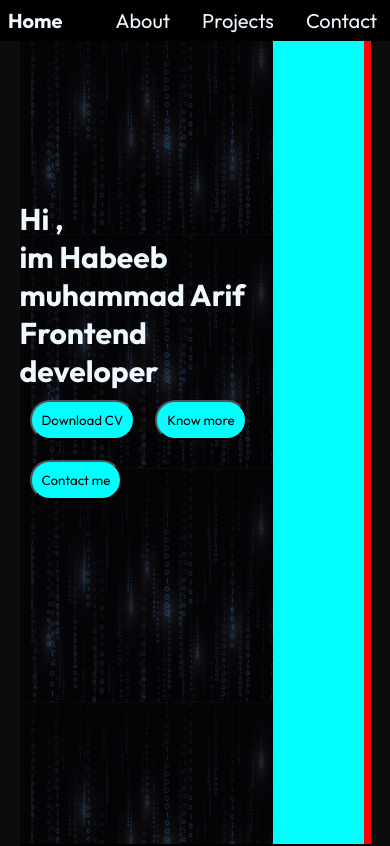
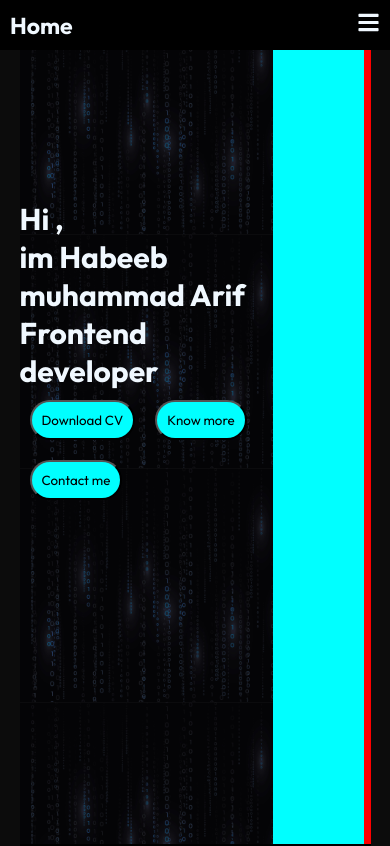
Before and after one commit to Habeeb8136/my-portfolio, a React (Create React App) app: page / in a window 390 px wide. Shown: the top 846 px of the page. Built offline with nearby package versions, Linux system fonts and the light colour scheme.

Commit message:
added popup menu for small screnn devices

```diff
--- a/src/Components/Navbar/Navbar.css
+++ b/src/Components/Navbar/Navbar.css
@@ -11,7 +11,8 @@
 .navLinks{
     display: flex;
     position: relative;
-    right:-3%
+    right:-3%;
+
 }
 .navLinks li ,.connect li{
     padding-inline: 1rem;
@@ -26,6 +27,38 @@ display: flex;
     box-shadow: 3px 3px 2px rgb(255, 0, 0);
     background-color: aqua;
 }
+.menuBtn{
+    display: none;
+}
+.navSmScreen{
+    padding-top: 50px;
+    position: absolute;
+    top: -620%;
+    align-items: center;
+    justify-content: center;
+    background-color: rgb(0, 0, 0);
+    text-align: center;
+    width: 100%;
+    border-bottom: 1px solid grey;
+    transition: 0.5s;
+    left: 0;
+}
+.navSmScreen.active{
+
+    top: 0px;
+}
+
+.navLinksSmScreen,.navLinksSmScreen li{
+    padding: 10px;
+}
+.connectsmScreen{
+    padding: 10px;
+    display: flex;
+    justify-content: center;
+}
+.menuBtn{
+    z-index: 1;
+}
 
 @media screen and (max-width: 600px) {
 
@@ -36,17 +69,24 @@ display: flex;
     .quoteWrapper {
       height: 200px;
     }
+    .connect{
+        display: none;
+    }
   }
-  @media screen and (max-width: 600px) {
-    .connect{
-        position: absolute;
-        scale: 0;
-    }
 
-  }
   @media screen and (max-width: 450px){
     .navContainer{
-        font-size: 20px;
+        font-size: 23px;
         justify-content: space-between;
+        height: 50px;
+        align-items: center;
+        padding: 10px;
+    }
+    .navLinks{
+        display: none;
+    }
+    .menuBtn{
+        display: initial;
+        position: relative;
     }
   }
--- a/src/Components/Navbar/Navbar.js
+++ b/src/Components/Navbar/Navbar.js
@@ -1,6 +1,11 @@
-import React from 'react';
+import React, { useState } from 'react';
 import './Navbar.css'
+import {FaBars, FaTimes} from 'react-icons/fa'
 const Navbar = () => {
+  const [Clicked, setClicked] = useState(false);
+  const handleClick=()=>{
+    setClicked(!Clicked)
+  }
     return (
         <div className='navContainer'>
           <div className='navHome'><h4>Home</h4></div>
@@ -16,6 +21,26 @@ const Navbar = () => {
            <li>Mail</li>
            <li>ig</li>
           </ul>
+<div className='menuBtn' onClick={handleClick} >
+{Clicked? <FaTimes />:<FaBars />}
+
+
+</div>
+
+<div className={Clicked? 'navSmScreen active':'navSmScreen'}>
+<ul className='navLinksSmScreen'>
+            <li>About</li>
+            <li>Projects</li>
+            <li>Contact</li>
+          </ul>
+
+          <ul className='connectsmScreen'>
+           <li>Git</li>
+           <li>Li</li>
+           <li>Mail</li>
+           <li>ig</li>
+          </ul>
+</div>
 
         </div>
     );
```
